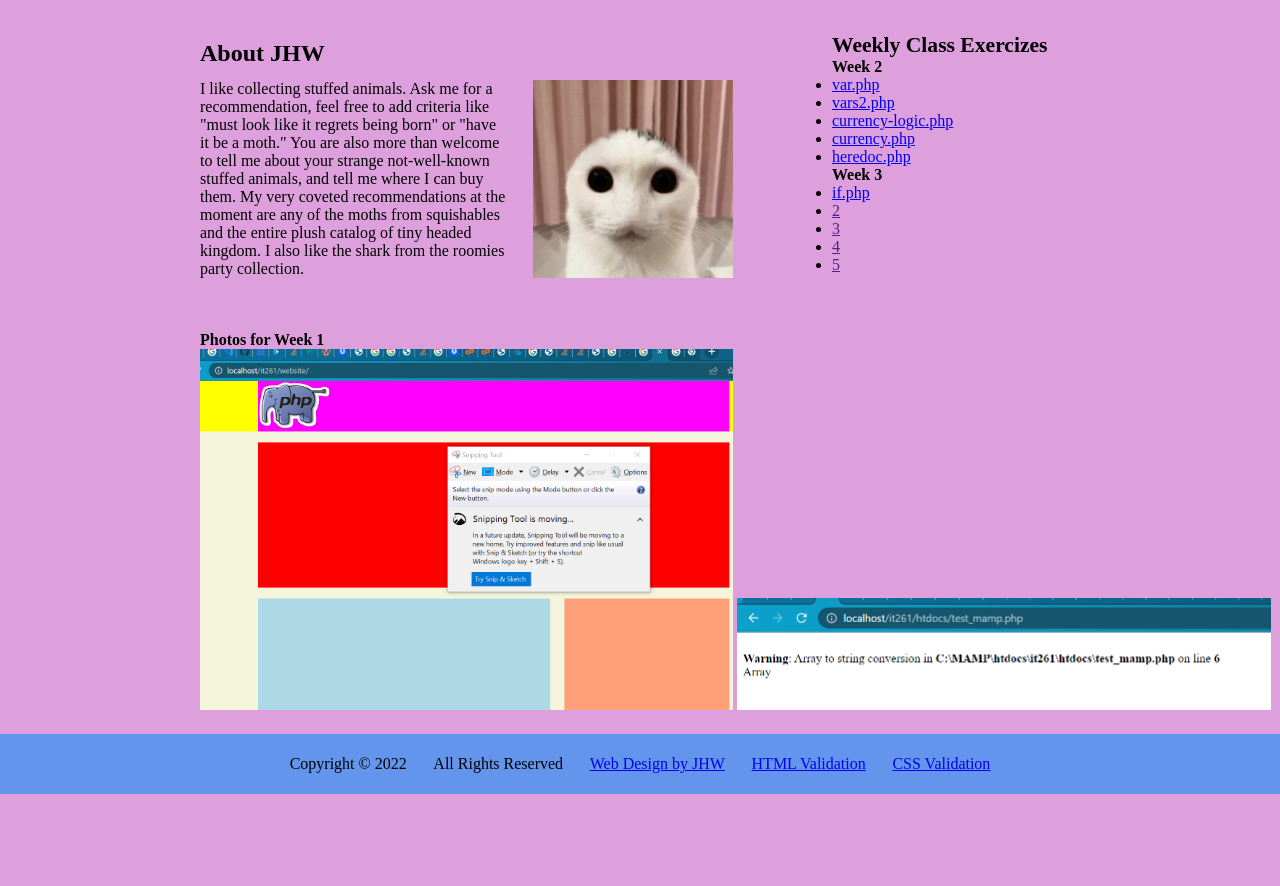
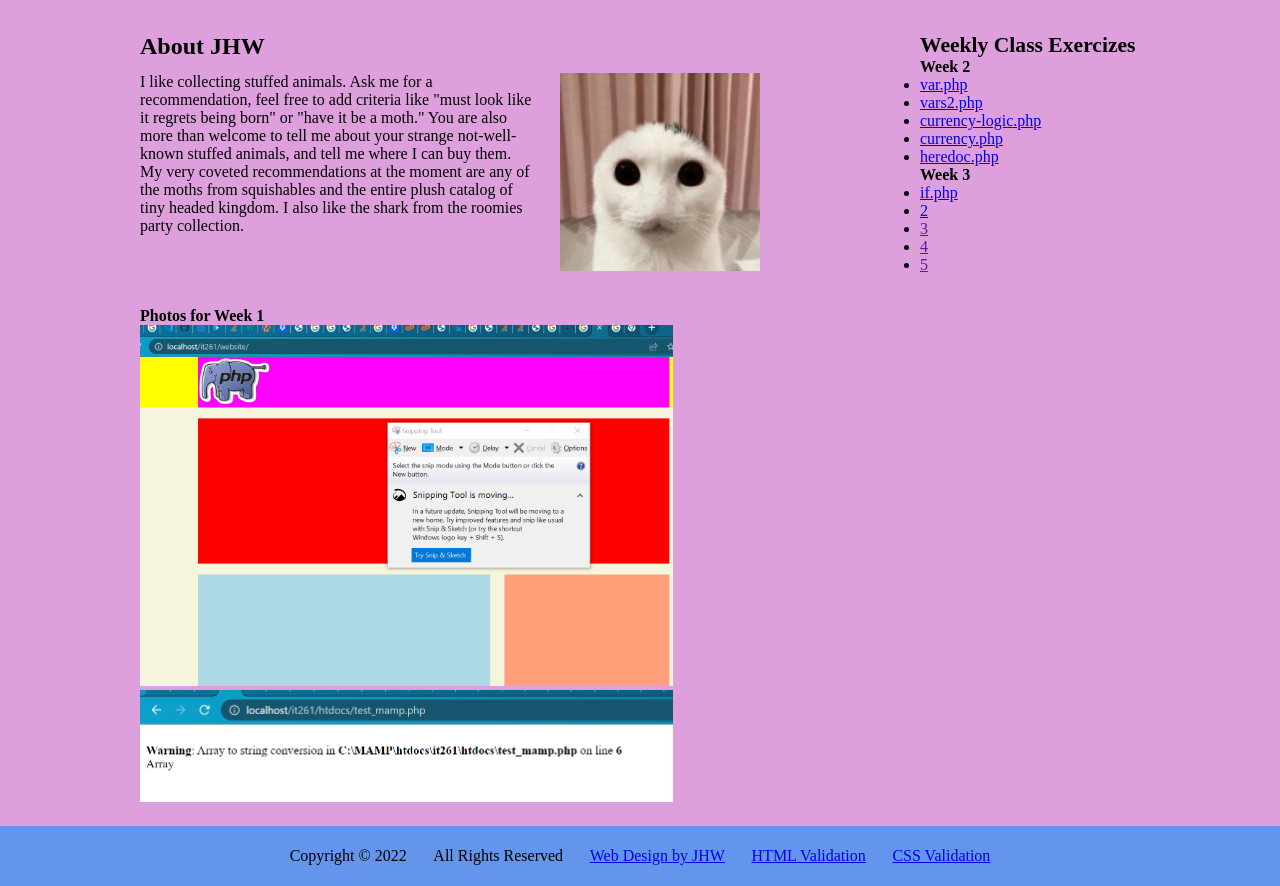
Before and after one commit to TheMoinator22/it261, a PHP site: page / in a window 1280 px wide. Shown: the part 201-1087 px from the top of the page. Before the commit the page ends 995 px from the top, so only its background shows below. Run offline with PHP 8.4, Linux system fonts and the light colour scheme.

Commit message:
small things

```diff
--- a/index.php
+++ b/index.php
@@ -63,8 +63,8 @@
         </nav>
     </header>
 
+    <div id="wrapper">
         <main>
-        <div id="wrapper">
             <h2>
                 About JHW
             </h2>
@@ -122,7 +122,7 @@
                 </li>
 
                 <li>
-                    <a href="">2</a>
+                    <a href="weeks/week3/date.php">2</a>
                 </li>
 
                 <li>
@@ -146,9 +146,9 @@
         <img src="website/images/code_01082023_2.png" alt="MAMP showing an error">
     </div>
     <!-- end photos -->
-
     </div>
     <!-- close wrapper -->
+
     <footer>
         <ul>
             <li>Copyright &copy;
--- a/website/css/portalstyles.css
+++ b/website/css/portalstyles.css
@@ -12,9 +12,8 @@ body {
 
 
 #wrapper {
-    max-width: 400pt;
+    max-width: 750pt;
     margin: 15pt auto;
-    margin-left: 150pt;
 
 }
 
@@ -49,13 +48,13 @@ main img {
 
 
 main {
-    width: 65%;
+    width: 62%;
     float: left;
 }
 
 
 aside {
-    width: 35%;
+    width: 22%;
     float: right;
 }
 
@@ -80,7 +79,6 @@ img {
 
 
 #photos {
-    margin-left: 150pt;
     margin-bottom: 15pt;
     padding-top: 25pt;
     clear: both;
```
Also changed, not shown: weeks/week3/date.php (added). Lines whose indentation alone changed are shown as unchanged.
